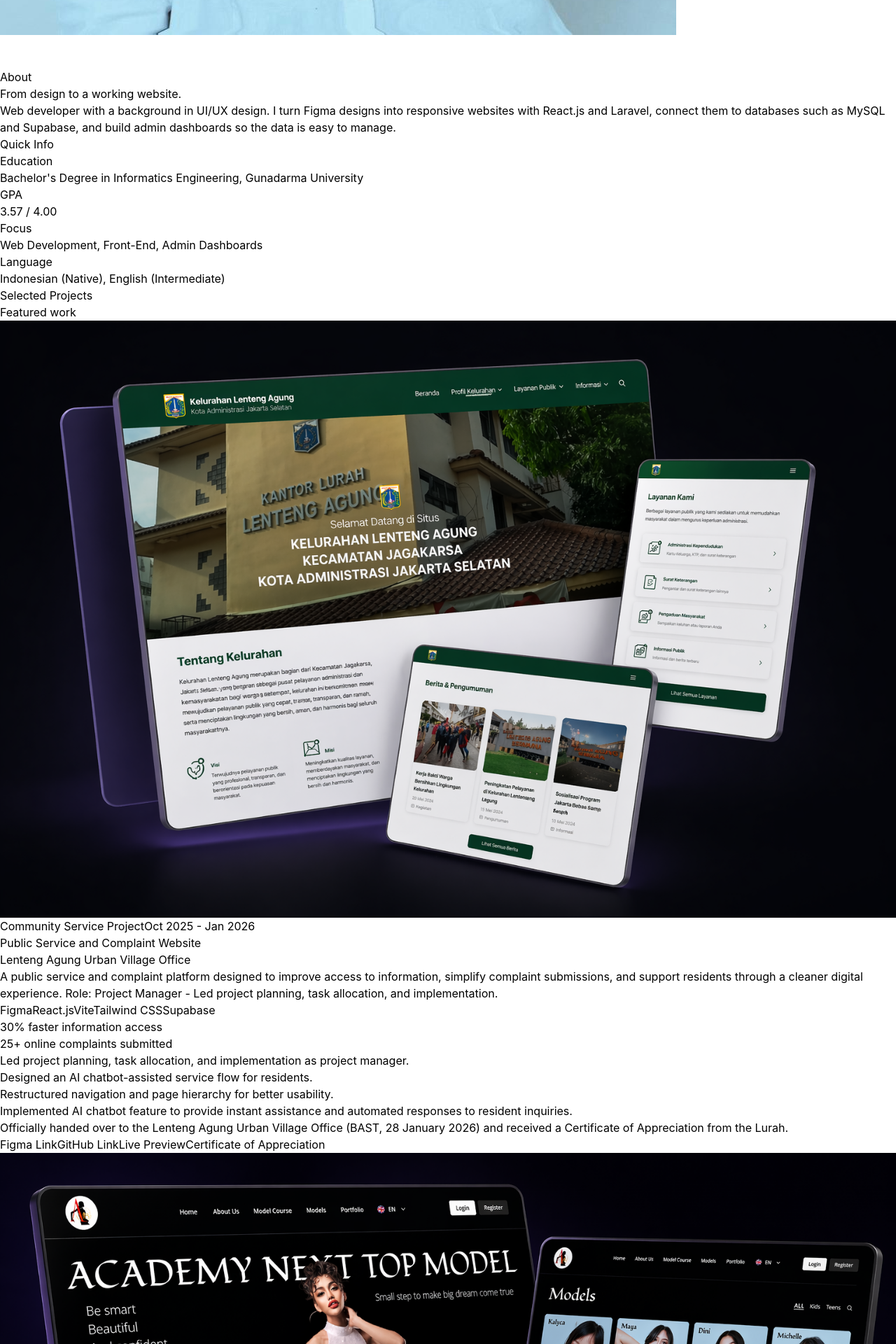
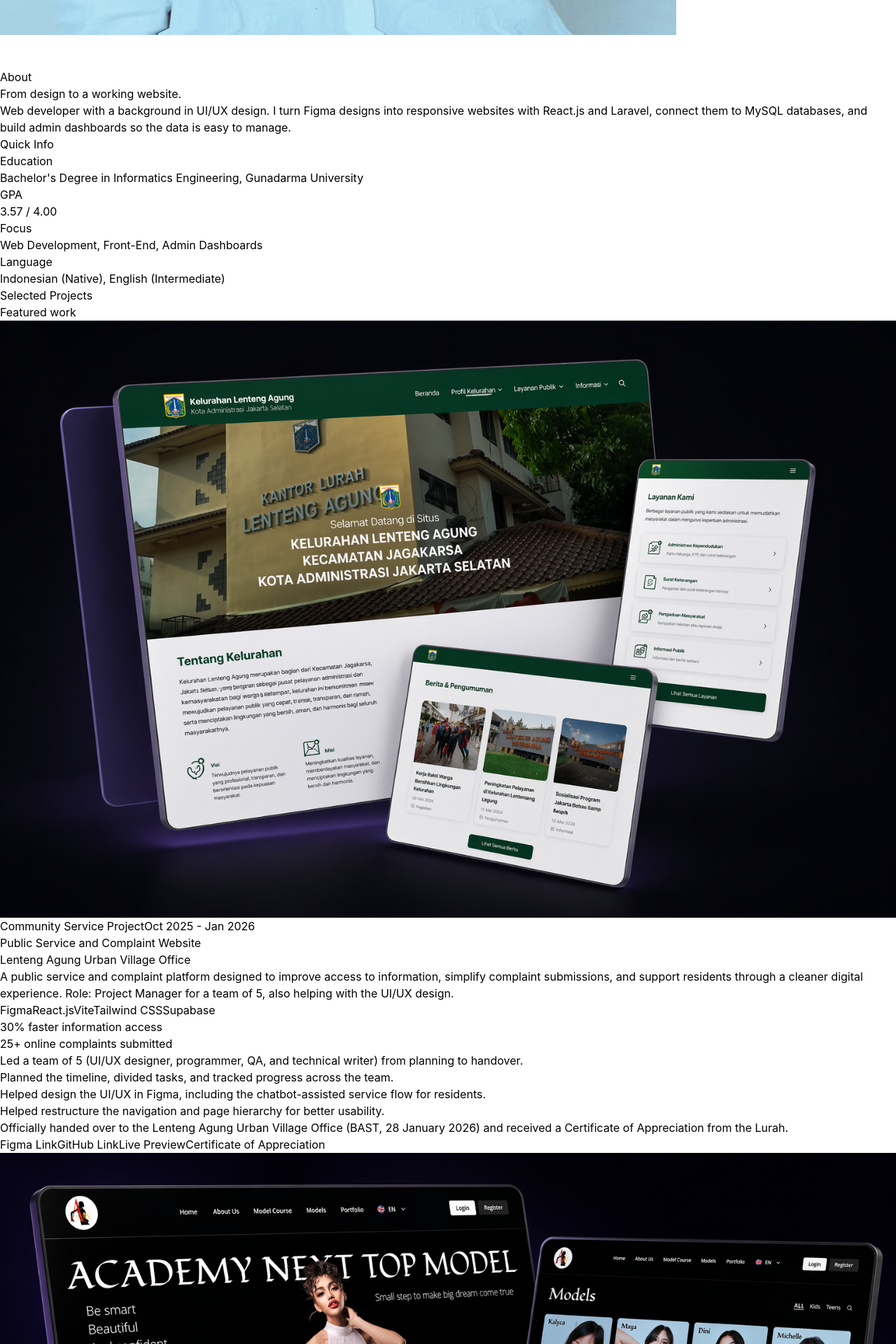
Before and after one commit to Nazwadna/Nazwa-s-Portfolio, a React (Vite) app: page / in a window 1280 px wide. Shown: the part 1446-3366 px from the top of the page at 70% size. Built offline with nearby package versions, Linux system fonts and the light colour scheme.

Commit message:
Clarify project manager role on Lenteng Agung project

```diff
--- a/src/NazwaPortfolio.jsx
+++ b/src/NazwaPortfolio.jsx
@@ -81,13 +81,13 @@ export default function NazwaPortfolio() {
       awardLink: "/certificates/kelurahan-la-award.pdf",
       livePreviewLink: "https://www.figma.com/proto/ikdzIxZeY8x5oIdPl0pZzZ/Kelurahan-Lenteng-Agung-Design?node-id=0-1&t=hU8cBqoWuYfhM54C-1",
       description:
-        "A public service and complaint platform designed to improve access to information, simplify complaint submissions, and support residents through a cleaner digital experience. Role: Project Manager - Led project planning, task allocation, and implementation.",
+        "A public service and complaint platform designed to improve access to information, simplify complaint submissions, and support residents through a cleaner digital experience. Role: Project Manager for a team of 5, also helping with the UI/UX design.",
       results: ["30% faster information access", "25+ online complaints submitted"],
       highlights: [
-        "Led project planning, task allocation, and implementation as project manager.",
-        "Designed an AI chatbot-assisted service flow for residents.",
-        "Restructured navigation and page hierarchy for better usability.",
-        "Implemented AI chatbot feature to provide instant assistance and automated responses to resident inquiries.",
+        "Led a team of 5 (UI/UX designer, programmer, QA, and technical writer) from planning to handover.",
+        "Planned the timeline, divided tasks, and tracked progress across the team.",
+        "Helped design the UI/UX in Figma, including the chatbot-assisted service flow for residents.",
+        "Helped restructure the navigation and page hierarchy for better usability.",
         "Officially handed over to the Lenteng Agung Urban Village Office (BAST, 28 January 2026) and received a Certificate of Appreciation from the Lurah.",
       ],
     },
@@ -198,7 +198,6 @@ export default function NazwaPortfolio() {
     "Laravel",
     "PHP",
     "MySQL",
-    "Supabase",
     "Python (Flask)",
     "REST API",
     "Git & GitHub",
@@ -378,7 +377,7 @@ export default function NazwaPortfolio() {
             <p className="text-sm uppercase tracking-[0.22em] text-fuchsia-200/80">About</p>
             <h2 className="mt-3 text-3xl font-semibold">From design to a working website.</h2>
             <p className="mt-4 text-sm leading-8 text-white/65">
-              Web developer with a background in UI/UX design. I turn Figma designs into responsive websites with React.js and Laravel, connect them to databases such as MySQL and Supabase, and build admin dashboards so the data is easy to manage.
+              Web developer with a background in UI/UX design. I turn Figma designs into responsive websites with React.js and Laravel, connect them to MySQL databases, and build admin dashboards so the data is easy to manage.
             </p>
           </div>
 
```
